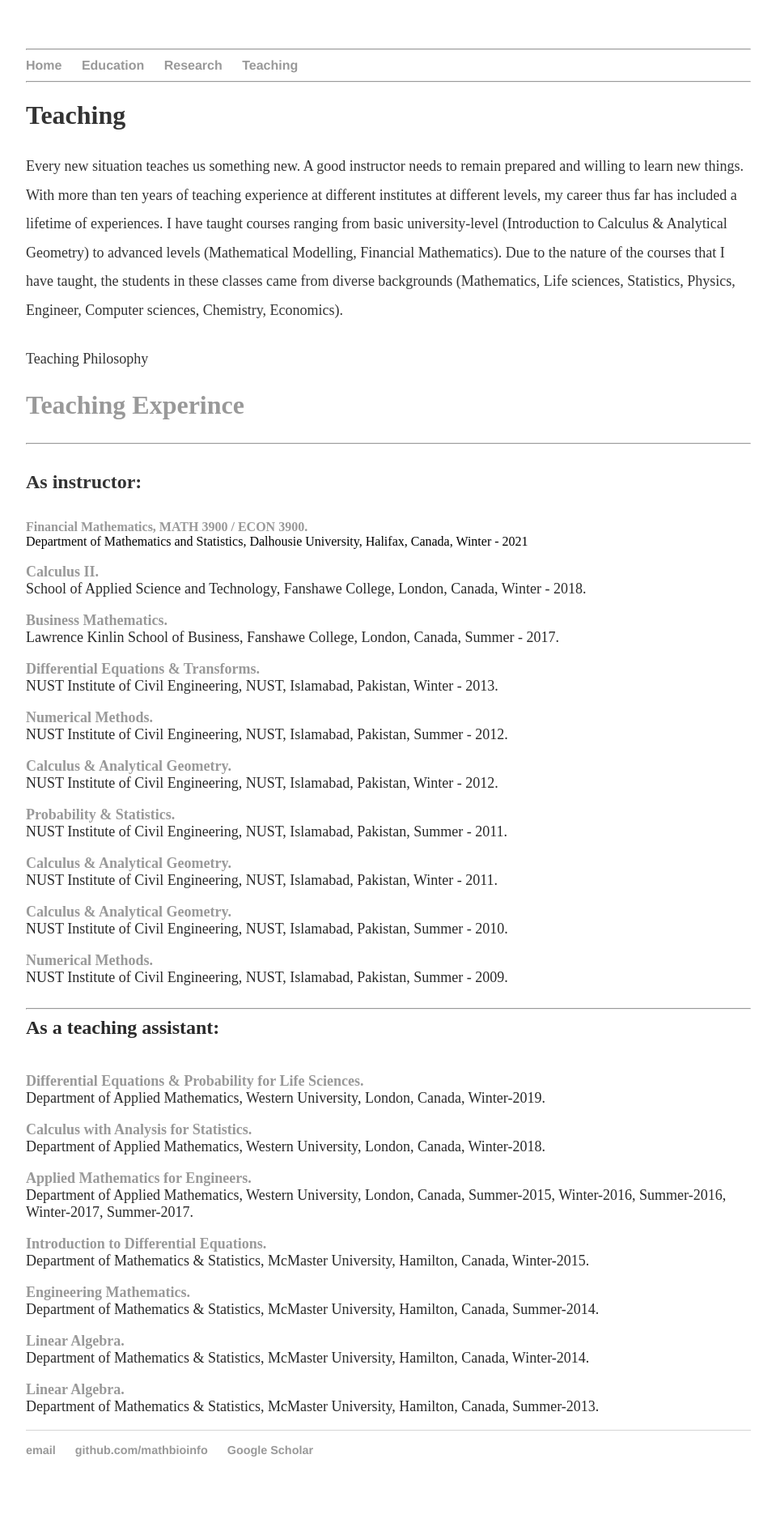
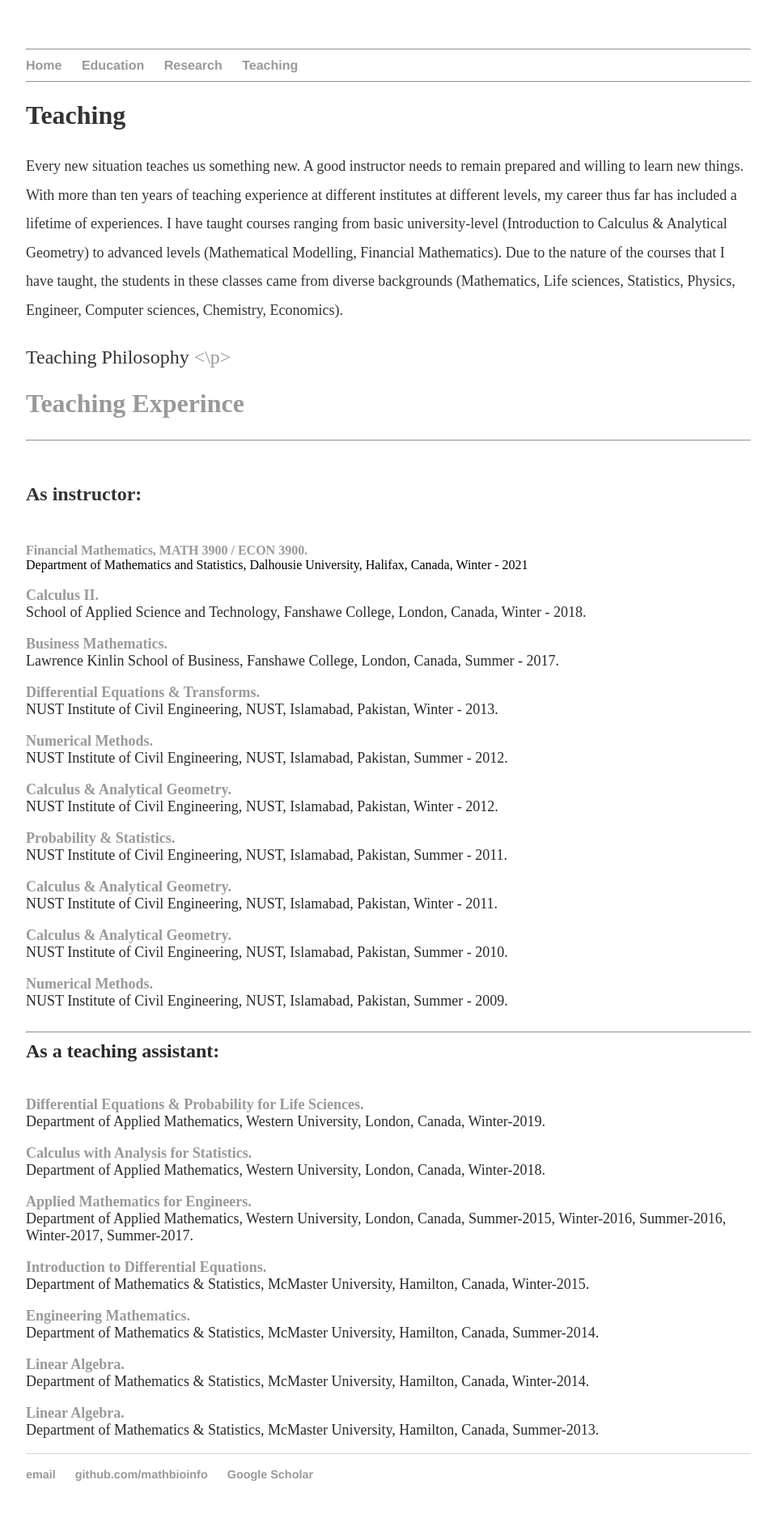
Before and after one commit to MathBioInfo/amjadkhan, a Jekyll site: the page built from Teaching/index.html, in a window 1280 px wide. Shown: the whole page at 81% size, without its empty margins (160-1119 px from the left). Built offline with Jekyll 4.4.1, drawn with Linux system fonts in a browser that asks for light colours; before the commit the page ends 1861 px from its top, so only the background shows below that.

Commit message:
Update index.html

```diff
--- a/Teaching/index.html
+++ b/Teaching/index.html
@@ -23,8 +23,9 @@
 			<div class="wsite-section-content">
           		<div class="container">
 			<div class="wsite-section-elements">
-			<p><font size="4">Teaching Philosophy<p>
+			<p><font size="5">Teaching Philosophy
                		<a href="cv.pdf" download>
+				<\p>
 		<p><font size="6"><b>Teaching Experince</b></font><br>
 		<hr>
 		<p><font size="5"><b>As instructor:</b></font><br>
```
